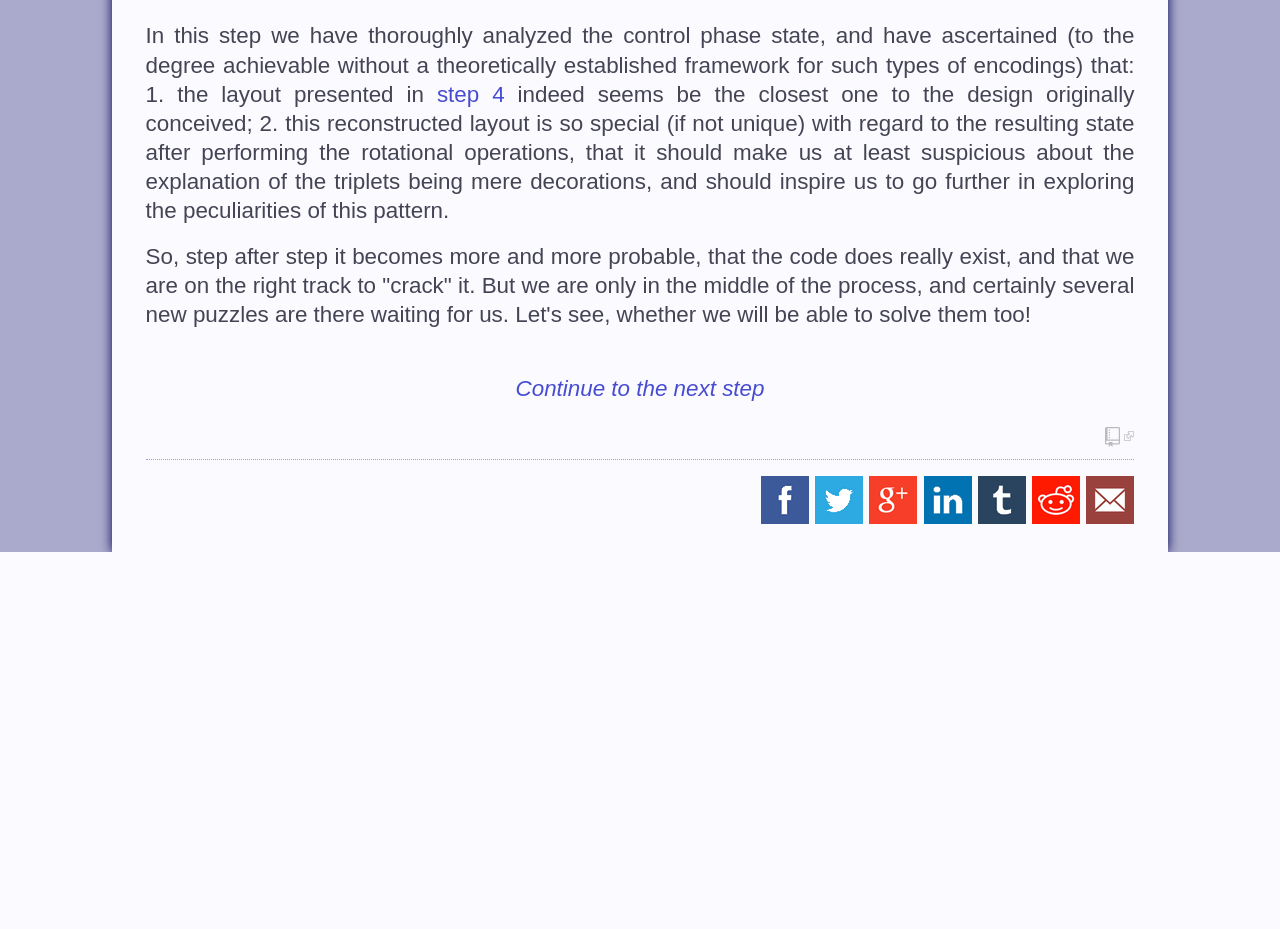
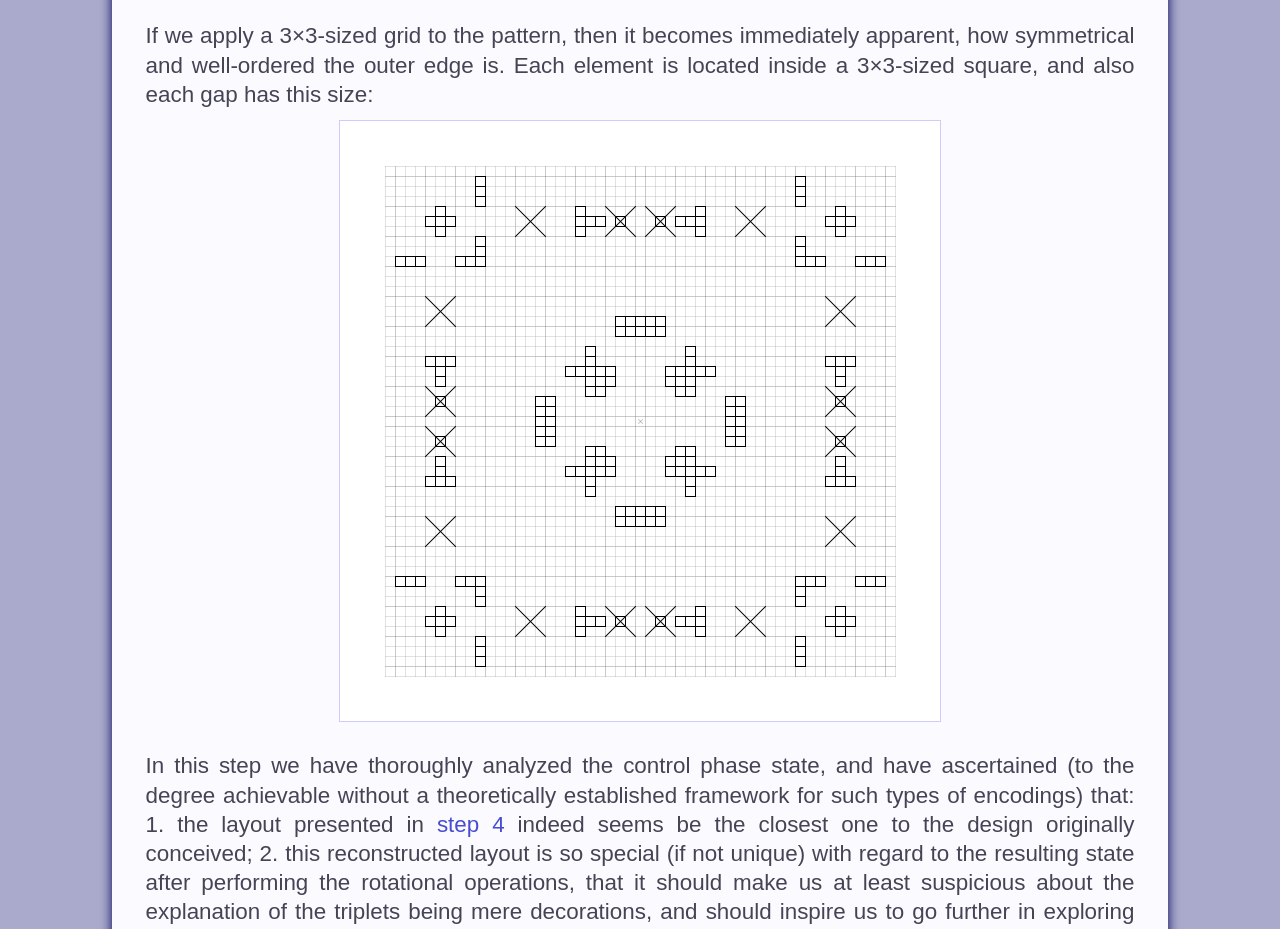
Before and after one commit to akusius/palenque, a plain HTML site: page public_html/step07.html in a window 1280 px wide. Shown: the part 5045-5974 px from the top of the page. Before the commit the page ends 5597 px from the top, so only its background shows below. Drawn offline with Linux system fonts and the light colour scheme; a script that the page names is missing.

Commit message:
Analyzing the control phase state with a 3x3-sized grid

```diff
--- a/public_html/step07.html
+++ b/public_html/step07.html
@@ -176,6 +176,17 @@
           <img class="framed" src="media/s07i06.png" alt="Wrong position for the Sun">
         </a>
       </div>
+      <p id="a8cf"><a class="anchor" href="#a8cf"></a>
+        If we apply a 3&times;3-sized grid to the pattern,
+        then it becomes immediately apparent, how symmetrical and well-ordered the outer edge is.
+        Each element is located inside a 3&times;3-sized square,
+        and also each gap has this size:
+      </p>
+      <div class="img-wrapper">
+        <a class="img" href="media/s07i07.png">
+          <img class="framed" src="media/s07i07.png" alt="Analyzing with a 3&times;3-sized grid">
+        </a>
+      </div>
       <p id="a87d"><a class="anchor" href="#a87d"></a>
         In this step we have thoroughly analyzed the control phase state,
         and have ascertained (to the degree achievable without
```
Also changed, not shown: public_html/media/s07i07.png (added).
